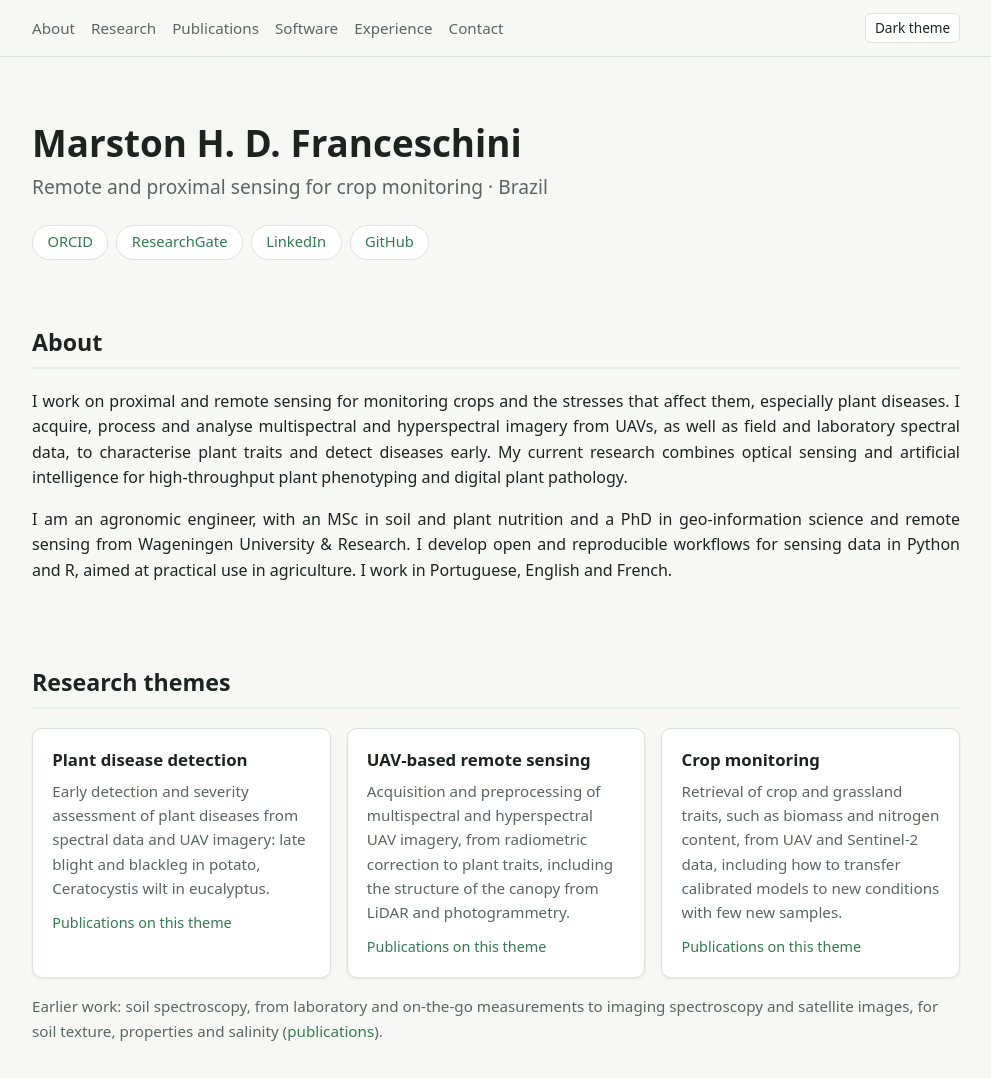
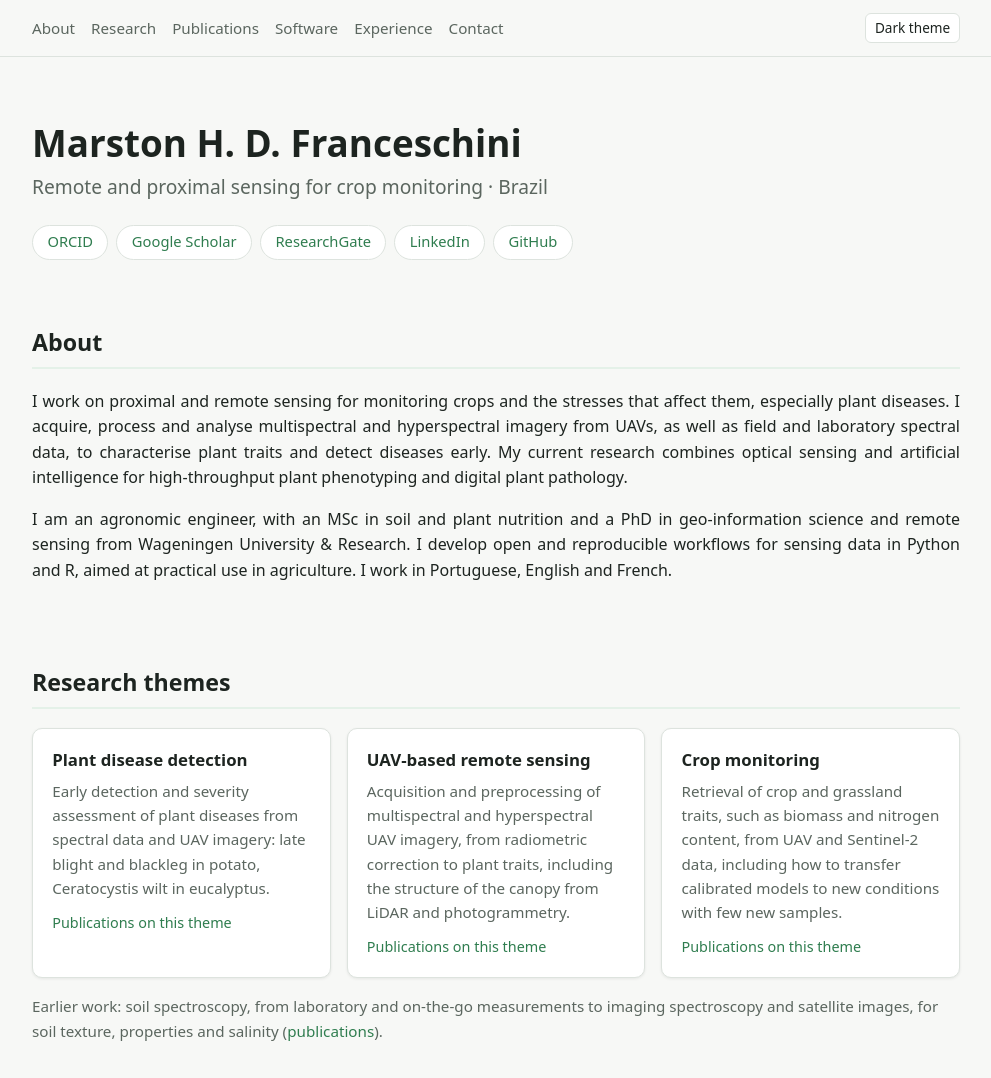
Before and after one commit to mhdf/mhdf.github.io, a plain HTML site: page index.html in a window 1280 px wide. Shown: the top 1078 px of the page, without its empty margins (144-1135 px from the left). Drawn offline with Linux system fonts and the light colour scheme.

Commit message:
Link to the Google Scholar profile

```diff
--- a/index.html
+++ b/index.html
@@ -30,6 +30,7 @@
     <p class="tagline">Remote and proximal sensing for crop monitoring · Brazil</p>
     <div class="links">
       <a href="https://orcid.org/0000-0002-1295-4798">ORCID</a>
+      <a href="https://scholar.google.com/citations?user=9y57PKQAAAAJ">Google Scholar</a>
       <a href="https://www.researchgate.net/profile/Marston-Franceschini">ResearchGate</a>
       <a href="https://www.linkedin.com/in/marston-h-d-franceschini/">LinkedIn</a>
       <a href="https://github.com/mhdf">GitHub</a>
@@ -324,6 +325,7 @@
     <p>The profiles below are the best way to reach me.</p>
     <div class="links">
       <a href="https://orcid.org/0000-0002-1295-4798">ORCID</a>
+      <a href="https://scholar.google.com/citations?user=9y57PKQAAAAJ">Google Scholar</a>
       <a href="https://www.researchgate.net/profile/Marston-Franceschini">ResearchGate</a>
       <a href="https://www.linkedin.com/in/marston-h-d-franceschini/">LinkedIn</a>
       <a href="https://github.com/mhdf">GitHub</a>
```
